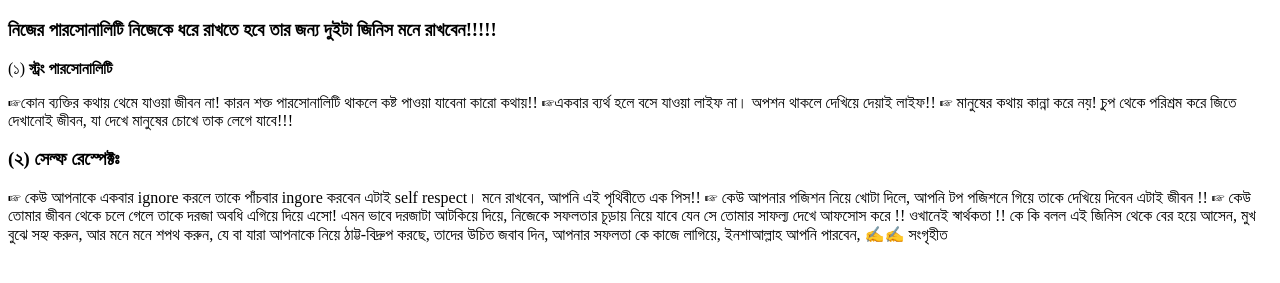
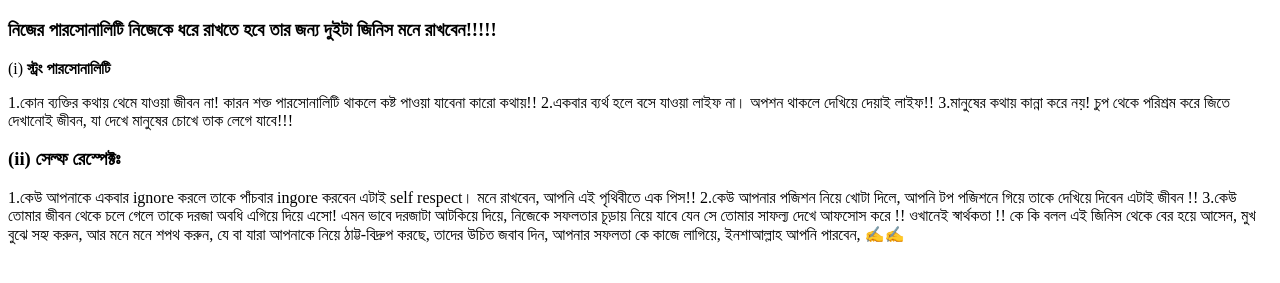
Before and after one commit to masudsikder1/my-first-repo, a plain HTML site: page index.html in a window 1280 px wide. Shown: the part 61-344 px from the top of the page. Drawn offline with Linux system fonts and the light colour scheme.

Commit message:
added style

```diff
--- a/index.html
+++ b/index.html
@@ -12,24 +12,24 @@
 
        দুইটা জিনিস মনে রাখবেন!!!!! </h3>
 
-        <p>(১) <strong>স্ট্রং পারসোনালিটি </strong></p>
+        <p>(i) <strong>স্ট্রং পারসোনালিটি </strong></p>
 
-       <p>☞কোন ব্যক্তির কথায় থেমে যাওয়া জীবন না! কারন শক্ত পারসোনালিটি থাকলে কষ্ট পাওয়া যাবেনা কারো কথায়!!
+       <p>1.কোন ব্যক্তির কথায় থেমে যাওয়া জীবন না! কারন শক্ত পারসোনালিটি থাকলে কষ্ট পাওয়া যাবেনা কারো কথায়!!
 
-        ☞একবার ব্যর্থ হলে বসে যাওয়া লাইফ না। অপশন থাকলে দেখিয়ে দেয়াই লাইফ!!
+        2.একবার ব্যর্থ হলে বসে যাওয়া লাইফ না। অপশন থাকলে দেখিয়ে দেয়াই লাইফ!!
 
-        ☞ মানুষের কথায় কান্না করে নয়! চুপ থেকে পরিশ্রম করে জিতে দেখানোই জীবন, যা দেখে মানুষের চোখে তাক লেগে যাবে!!! </p>
+        3.মানুষের কথায় কান্না করে নয়! চুপ থেকে পরিশ্রম করে জিতে দেখানোই জীবন, যা দেখে মানুষের চোখে তাক লেগে যাবে!!! </p>
 
-        <h3>(২) সেল্ফ রেস্পেক্টঃ </h3>
+        <h3>(ii) সেল্ফ রেস্পেক্টঃ </h3>
 
-       <p>☞ কেউ আপনাকে একবার ignore করলে তাকে পাঁচবার ingore করবেন এটাই self respect। মনে রাখবেন, আপনি  এই পৃথিবীতে এক পিস!!
+       <p>1.কেউ আপনাকে একবার ignore করলে তাকে পাঁচবার ingore করবেন এটাই self respect। মনে রাখবেন, আপনি  এই পৃথিবীতে এক পিস!!
 
-        ☞ কেউ আপনার  পজিশন নিয়ে খোটা দিলে, আপনি টপ পজিশনে গিয়ে তাকে দেখিয়ে দিবেন এটাই জীবন !!
+        2.কেউ আপনার  পজিশন নিয়ে খোটা দিলে, আপনি টপ পজিশনে গিয়ে তাকে দেখিয়ে দিবেন এটাই জীবন !!
 
-        ☞ কেউ তোমার   জীবন থেকে চলে গেলে তাকে দরজা অবধি এগিয়ে দিয়ে এসো! এমন ভাবে দরজাটা আটকিয়ে দিয়ে, নিজেকে সফলতার চূড়ায় নিয়ে যাবে যেন সে তোমার সাফল্য দেখে আফসোস করে !!
+        3.কেউ তোমার   জীবন থেকে চলে গেলে তাকে দরজা অবধি এগিয়ে দিয়ে এসো! এমন ভাবে দরজাটা আটকিয়ে দিয়ে, নিজেকে সফলতার চূড়ায় নিয়ে যাবে যেন সে তোমার সাফল্য দেখে আফসোস করে !!
         ওখানেই স্বার্থকতা !!
 
         কে কি বলল এই জিনিস থেকে বের হয়ে আসেন, মুখ বুঝে সহ্য করুন, আর মনে মনে শপথ করুন, যে বা যারা আপনাকে নিয়ে ঠাট্ট-বিদ্রুপ করছে, তাদের উচিত জবাব দিন, আপনার সফলতা কে কাজে লাগিয়ে, ইনশাআল্লাহ আপনি পারবেন, ✍️✍️
-        সংগৃহীত</p>
+        </p>
 </body>
 </html>
```
